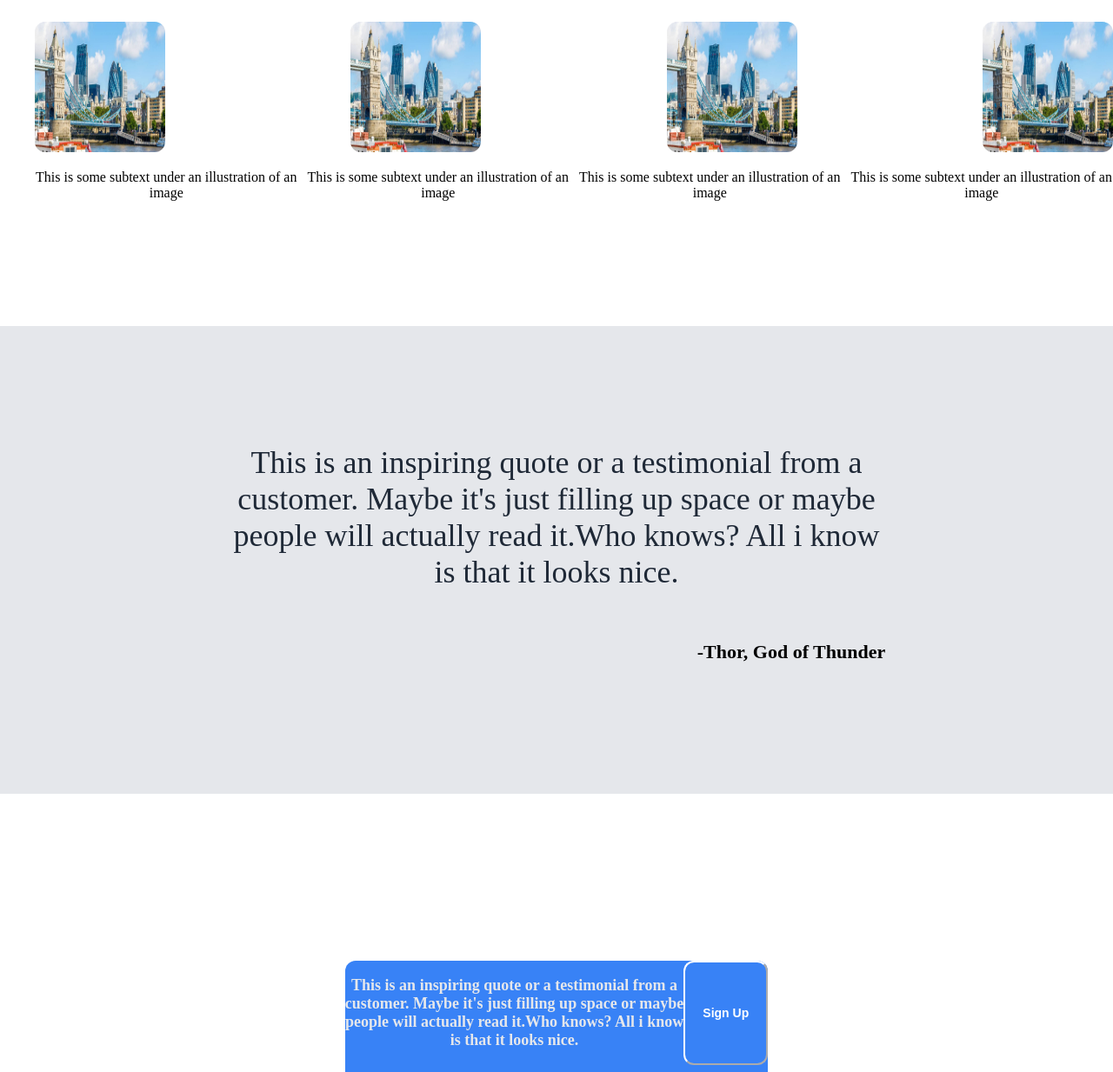
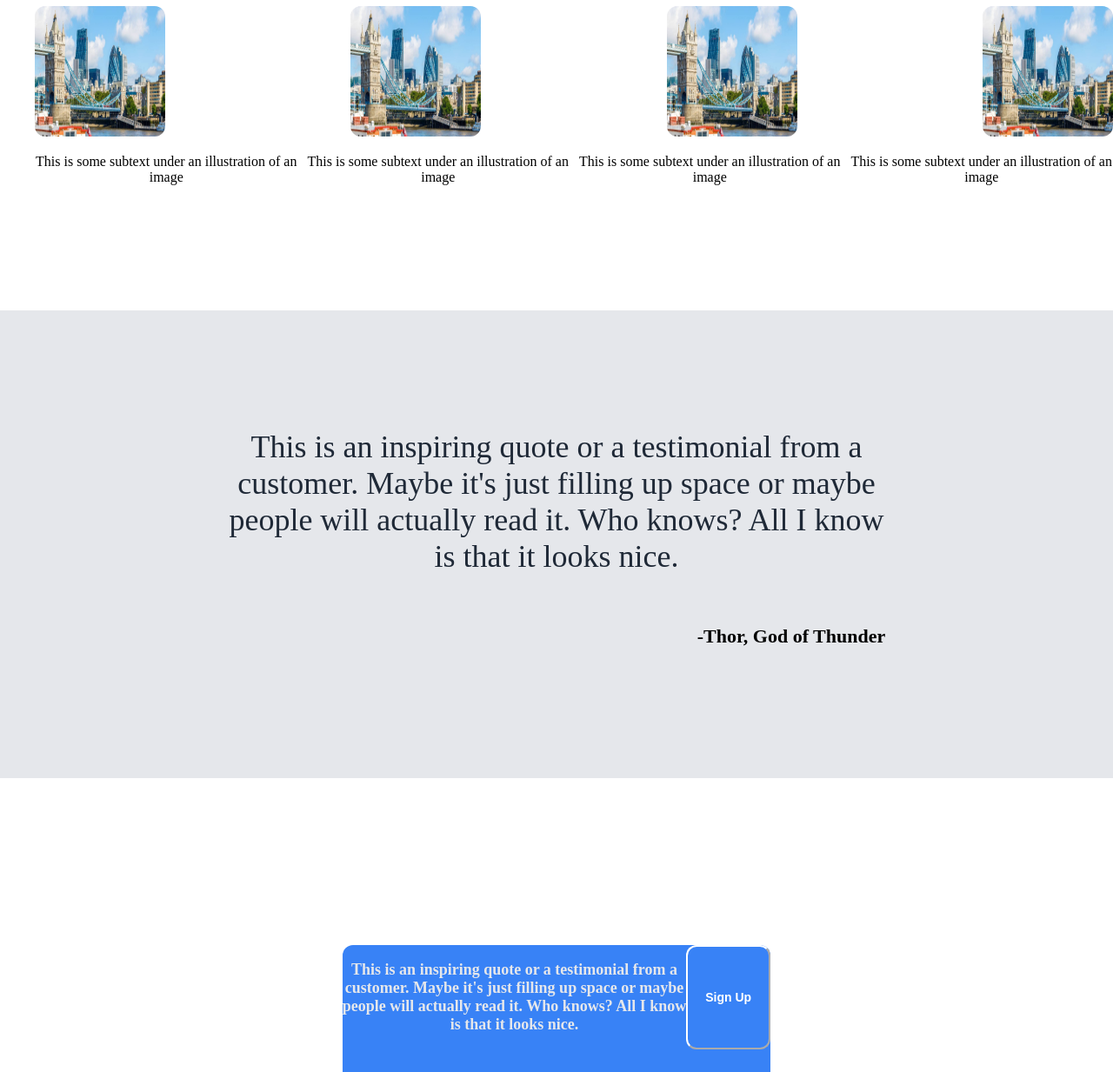
Before and after one commit to Shay-Gabison/landing-page, a plain HTML site: page index.html in a window 1280 px wide. Shown: the part 745-1978 px from the top of the page at 87% size. Drawn offline with Linux system fonts and the light colour scheme.

Commit message:
first improve

```diff
--- a/index.html
+++ b/index.html
@@ -6,101 +6,66 @@
   <title>Landing Page</title>
   <link href="styles.css" rel="stylesheet"/>
 </head>
-
 <body>
   <nav>
-        <h2 >Header Logo</h2>
-        <ul >
-          <a><li>Header link one</li></a>
-          <a><li>Header link two</li></a>
-          <a><li>Header link three</li></a>
+    <h2>Header Logo</h2>
+    <ul>
+      <li><a href="#">Header link one</a></li>
+      <li><a href="#">Header link two</a></li>
+      <li><a href="#">Header link three</a></li>
     </ul>
   </nav>
+
   <div>
     <div>
-          <h1 ><b>This website is awsome</b></h1>
+      <h1><span>This website is awesome</span></h1>
       <p>
         This website has some subtext that goes here under the title.<br />
         It's a smaller font and the color is lower contrast
       </p>
-          <br class="sign"/><button id="button" type="button">Sign Up</button>      </div>
+      <button id="button" type="button">Sign Up</button>
+    </div>
 
-        <img class="imamge" src="index.jpeg"  >
-
-
+    <img class="image" src="index.jpeg">
   </div>
 
   <main>
-        <h2 >Some Random information</h2>
+    <h2>Some Random information</h2>
     <ul class="pic">
-          <a><li> <img id="ranimg"
-            height="150px"
-            width="150px" src="index.jpeg"     border-radius= "100px"
-            >
-          </li></a>
-          <a><li> <img id="ranimg"
-            height="150px"
-            width="150px" src="index.jpeg"  >
-          </li></a>
-          <a><li> <img id="ranimg"
-            height="150px"
-            width="150px" src="index.jpeg"  >
-          </li></a>
-          <a><li> <img id="ranimg"
-            height="150px"
-            width="150px" src="index.jpeg"  >
-          </li></a>
+      <li><img id="ranimg" height="150px" width="150px" src="index.jpeg"></li>
+      <li><img id="ranimg" height="150px" width="150px" src="index.jpeg"></li>
+      <li><img id="ranimg" height="150px" width="150px" src="index.jpeg"></li>
+      <li><img id="ranimg" height="150px" width="150px" src="index.jpeg"></li>
     </ul>
 
     <ul class="text">
-          <a><li>This is some subtext
-            under an illustration
-            of an image</li></a>
-          <a><li>This is some subtext
-            under an illustration
-            of an image</li></a>
-          <a><li>This is some subtext
-            under an illustration
-            of an image</li></a>
-          <a><li>This is some subtext
-              under an illustration
-              of an image</li></a>
+      <li>This is some subtext under an illustration of an image</li>
+      <li>This is some subtext under an illustration of an image</li>
+      <li>This is some subtext under an illustration of an image</li>
+      <li>This is some subtext under an illustration of an image</li>
     </ul>
   </main>
+
   <div class="quote">
-          <p style="font-size: 36px; font-weight: lighter; font-family: robot">
-            This is an inspiring quote or a testimonial from a <br />customer. Maybe
-            it's just filling up space or maybe <br />
-            people will actually read it.Who knows? All i know <br />is that it
-            looks nice.
+    <p>
+      This is an inspiring quote or a testimonial from a <br />customer. Maybe it's just filling up space or maybe <br />
+      people will actually read it. Who knows? All I know <br />is that it looks nice.
     </p>
-          <h3>
-            <b>-Thor, God of Thunder</b>
-          </h3>
+    <h3><b>-Thor, God of Thunder</b></h3>
+  </div>
 
-
-
-
-        </div>
   <div class="cont">
     <div class="bottom">
-         <p >
-            This is an inspiring quote or a testimonial from a <br />customer. Maybe
-            it's just filling up space or maybe <br />
-            people will actually read it.Who knows? All i know <br />is that it
-            looks nice.
+      <p>
+        This is an inspiring quote or a testimonial from a <br />customer. Maybe it's just filling up space or maybe <br />
+        people will actually read it. Who knows? All I know <br />is that it looks nice.
       </p>
-          <br class="sign"/><button id="button2" type="button">Sign Up</button>      </div>
-
-
-
+      <button id="button2" type="button">Sign Up</button>
+    </div>
   </div>
 
-        </div>
   <div class="footer">
     <div>Copyright © Shay Gabison 2024</div>
   </div>
-
-
 </body>
 </html>
--- a/styles.css
+++ b/styles.css
@@ -1,39 +1,43 @@
-
-
 body {
   font: roboto;
   text-align: center;
   margin: 0;
 }
-nav{
+
+nav {
   display: flex;
   justify-content: space-between;
   background-color: #1f2937;
   color: aliceblue;
   padding-bottom: 10%;
-
 }
 
-nav h2{
+nav h2 {
   font-size: 24px;
   color: white;
 }
 
-nav ul{
+nav ul {
   display: flex;
   list-style: none;
   flex-direction: row;
 }
 
-nav ul li{
+nav ul li {
   padding: 10px;
 }
-div img{
-  width:500px;
-  height:200px;
+nav ul li > * {
+  color: white;
+}
+
+
+div img {
+  width: 500px;
+  height: 200px;
   border-radius: 10px;
 }
-div{
+
+div {
   display: flex;
   justify-content: space-between;
   background-color: #1f2937;
@@ -41,7 +45,8 @@ div{
   color: aliceblue;
   padding-bottom: 7.5%;
 }
-div  div{
+
+div div {
   display: flex;
   justify-content: space-between;
   background-color: #1f2937;
@@ -49,18 +54,17 @@ div  div{
   color: aliceblue;
 }
 
-div  div h1{
-  font-size: 48px ;
+div div h1 {
+  font-size: 48px;
   color: white;
-
 }
 
-div  div p{
-  font-size: 18px ;
-  color: #E5E7EB;
+div div p {
+  font-size: 18px;
+  color: #e5e7eb;
+}
 
-}
-#button{
+#button {
   border: none;
   background-color: #3882f6;
   color: white;
@@ -74,38 +78,38 @@ div  div p{
   font-size: 14px;
   border-radius: 12px;
 }
-main{
+
+main {
   padding-bottom: 10%;
+}
 
-}
-main h2{
-  font-size: 48px ;
+main h2 {
+  font-size: 48px;
   color: #1f2937;
 }
 
-
-main ul.pic{
+main ul.pic {
   display: flex;
   list-style: none;
   flex-direction: row;
   justify-content: space-between;
   border-radius: 12px;
+}
 
-   }
 #ranimg {
   border-radius: 12px;
   border-color: #4ef638;
 }
 
-main ul.text{
+main ul.text {
   display: flex;
-
   list-style: none;
   justify-content: space-between;
   flex-direction: row;
   gap: 10px;
 }
-.quote{
+
+.quote {
   background-color: #e5e7eb;
   font-family: italic;
   font-size: 36px;
@@ -115,18 +119,16 @@ main ul.text{
   flex-direction: column;
   background-size: auto;
   padding-bottom: 10%;
-
-
 }
 
-.quote h3{
+.quote h3 {
   font-weight: bold;
   color: black;
   font-size: 22px;
   font-style: normal;
   padding-left: 50%;
+}
 
-}
 .bottom {
   border-color: white;
   background-color: #3882f6;
@@ -142,16 +144,14 @@ main ul.text{
   border-radius: 12px;
 }
 
-
 .cont {
   display: flex;
   justify-content: center;
   background-color: white;
   padding-top: 15%;
-
 }
 
-#button2{
+#button2 {
   border-color: white;
   background-color: #3882f6;
   color: white;
@@ -165,6 +165,7 @@ main ul.text{
   font-size: 14px;
   border-radius: 12px;
 }
+
 .footer {
   display: flex;
   justify-content: center;
```
Lines whose indentation alone changed are shown as unchanged.
